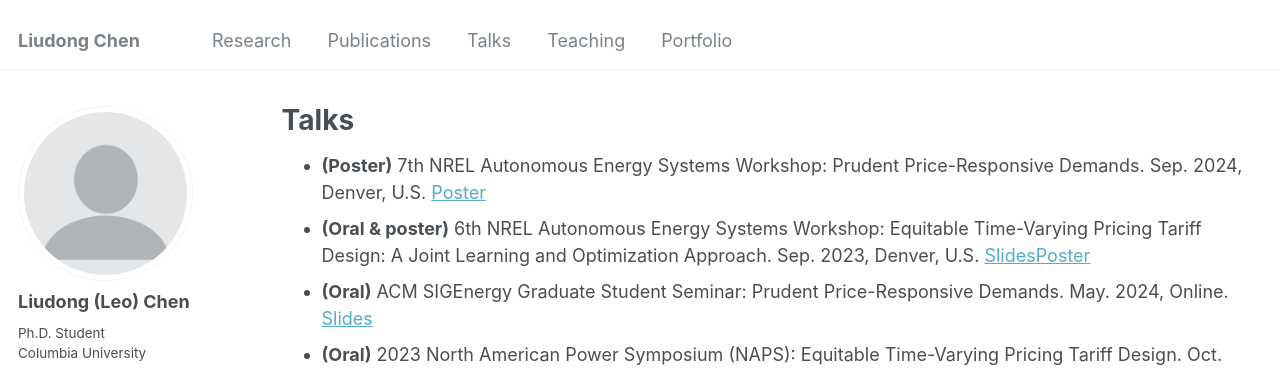
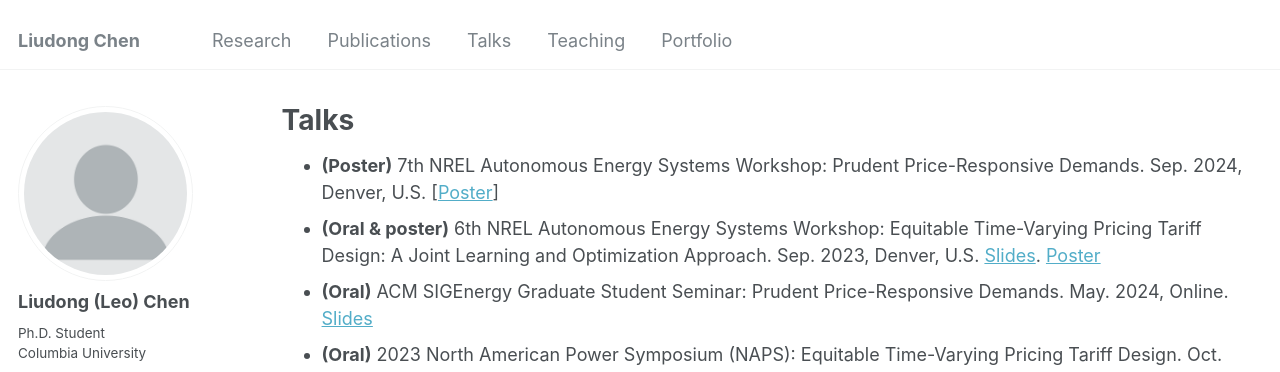
Before and after one commit to liudong-chen/liudong-chen.github.io, a Jekyll site: the page built from _pages/talks.md, in a window 1280 px wide and 1217 px high. Shown: the top 372 px of the window. Built offline with Jekyll 4.4.1, drawn with Linux system fonts in a browser that asks for light colours; some web fonts are replaced.

```diff
--- a/_pages/talks.md
+++ b/_pages/talks.md
@@ -7,8 +7,8 @@ author_profile: true
 
 {% include base_path %}
 
-* **(Poster)** 7th NREL Autonomous Energy Systems Workshop: Prudent Price-Responsive Demands. Sep. 2024, Denver, U.S. [Poster](../assets/prudent_poster.pdf)
-* **(Oral & poster)** 6th NREL Autonomous Energy Systems Workshop: Equitable Time-Varying Pricing Tariff Design: A Joint Learning and Optimization Approach. Sep. 2023, Denver, U.S. [Slides](../assets/2023AES_poster.pdf)[Poster](../assets/2023AES_ppt.pdf)
+* **(Poster)** 7th NREL Autonomous Energy Systems Workshop: Prudent Price-Responsive Demands. Sep. 2024, Denver, U.S. [[Poster](../assets/prudent_poster.pdf)]
+* **(Oral & poster)** 6th NREL Autonomous Energy Systems Workshop: Equitable Time-Varying Pricing Tariff Design: A Joint Learning and Optimization Approach. Sep. 2023, Denver, U.S. [Slides](../assets/2023AES_poster.pdf). [Poster](../assets/2023AES_ppt.pdf)
 * **(Oral)** ACM SIGEnergy Graduate Student Seminar: Prudent Price-Responsive Demands. May. 2024, Online. [Slides](../assets/prudent_ppt.pdf)
 * **(Oral)** 2023 North American Power Symposium (NAPS): Equitable Time-Varying Pricing Tariff Design. Oct. 2023, Asheville, U.S. [Slides](../assets/2023NAPS_slide.pdf)
 * **(Oral)** 5th annual Columbia University EEE Graduate Student Symposium: Optimal Offering Strategy of a Price-Taking Virtual Power Plant (VPP). Sep. 2023, New York, U.S. [//]:[Slides](../assets/prudent_ppt.pdf)
```
